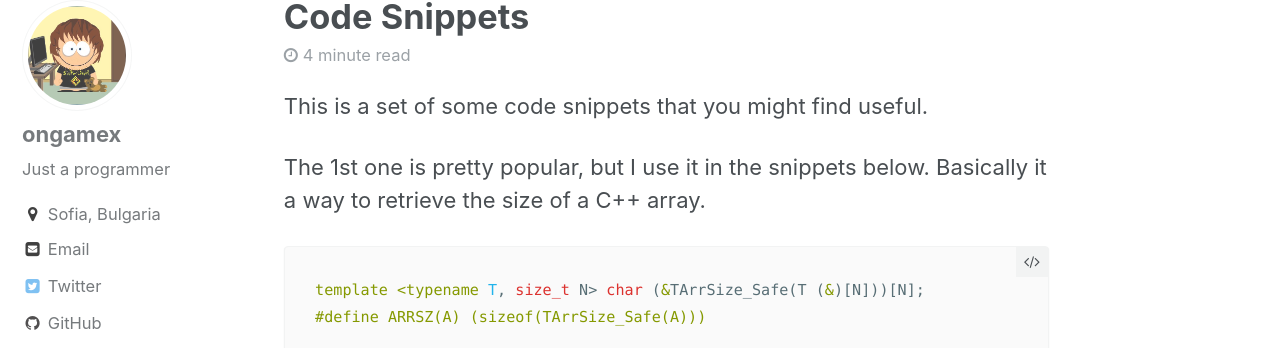
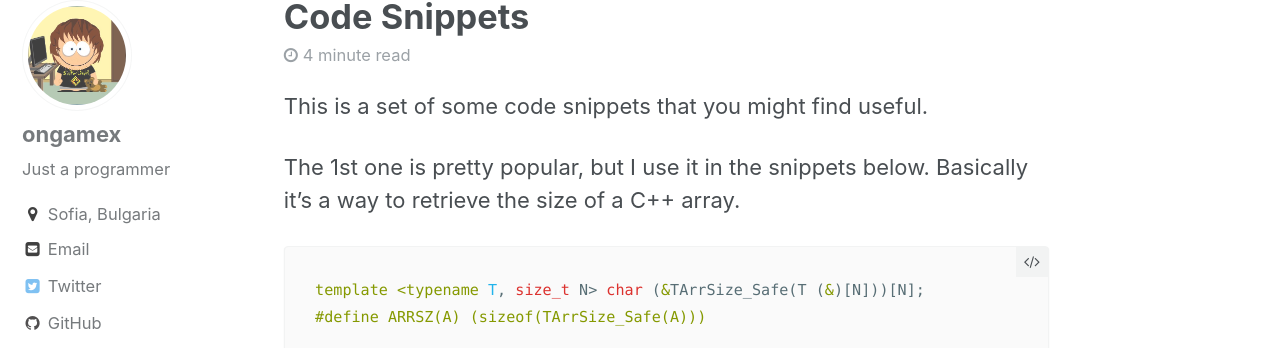
Before and after one commit to ongamex/ongamex.github.io, a Jekyll site: the page built from _posts/2017-03-08-Introduction.md, in a window 1280 px wide and 900 px high. Shown: the part 144-492 px from the top of the window. Built offline with Jekyll 4.4.1, drawn with Linux system fonts in a browser that asks for light colours; comment, search, counter and statistics services are not loaded.

Commit message:
- fixed a typo

````diff
--- a/_posts/2017-03-08-Introduction.md
+++ b/_posts/2017-03-08-Introduction.md
@@ -8,7 +8,7 @@ excerpt: "Some short and useful code snippets."
 
 This is a set of some code snippets that you might find useful.
 
-The 1st one is pretty popular, but I use it in the snippets below. Basically it a way to retrieve the size of a C++ array.
+The 1st one is pretty popular, but I use it in the snippets below. Basically it's a way to retrieve the size of a C++ array.
 
 ```cpp
 template <typename T, size_t N> char (&TArrSize_Safe(T (&)[N]))[N];
````
